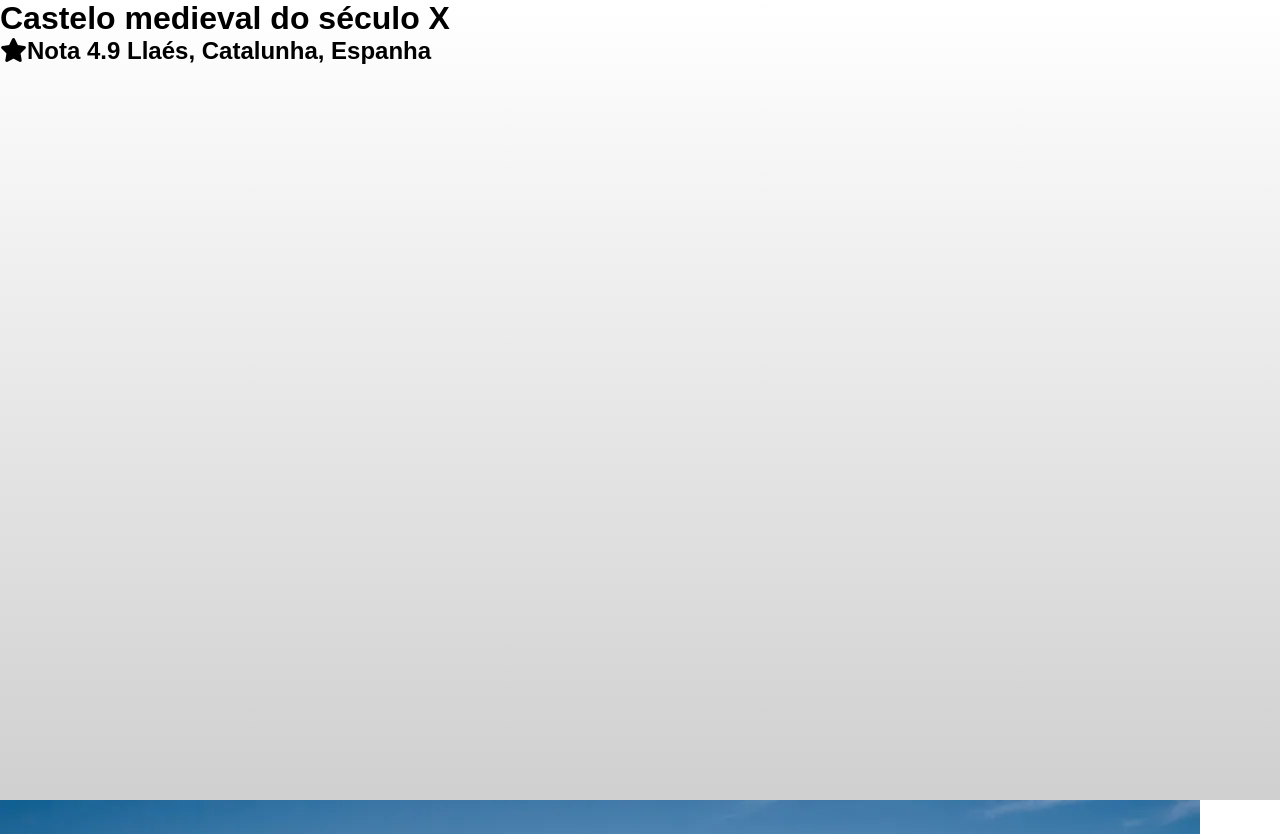
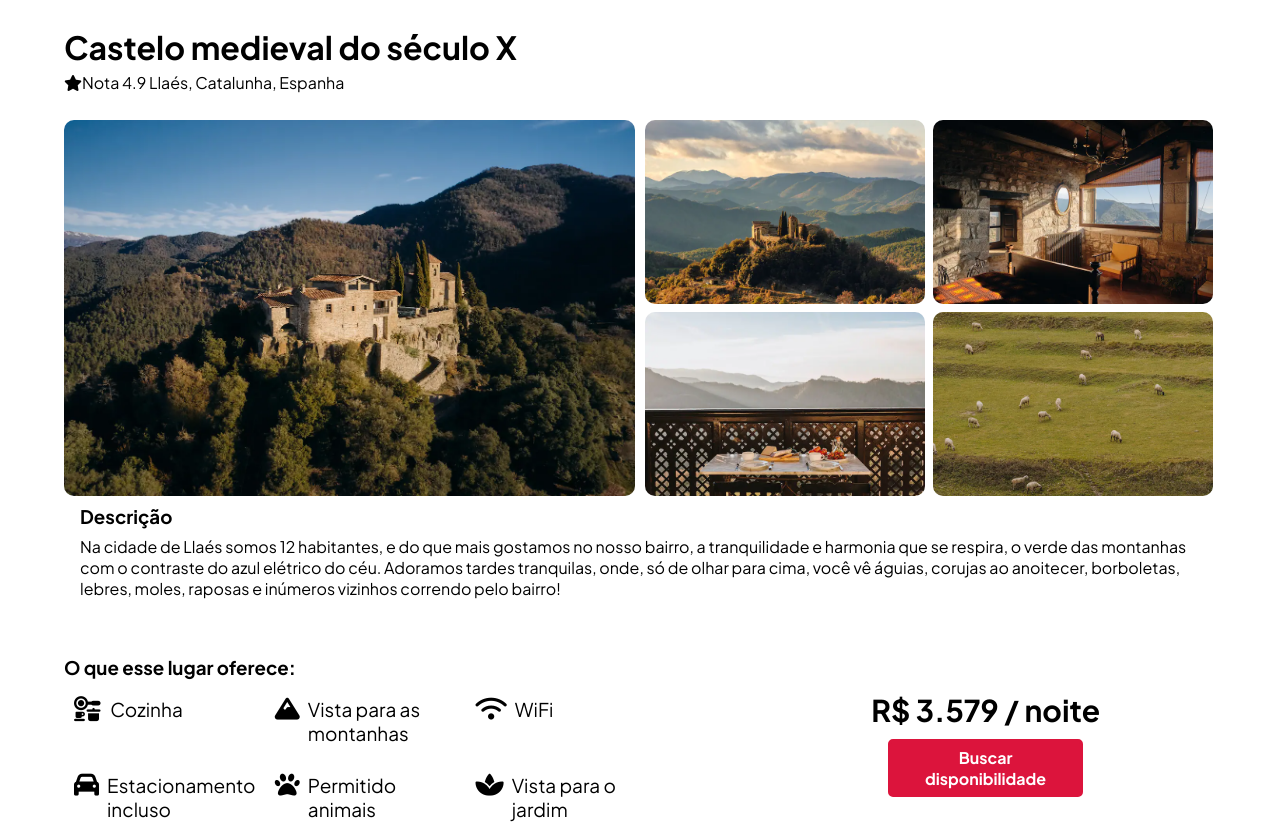
Before and after one commit to lkd8/airbnb-project, a plain HTML site: page index.html in a window 1280 px wide. Shown: the top 834 px of the page. Drawn offline with Linux system fonts and the light colour scheme.

Commit message:
add stylization

```diff
--- a/css/styles.css
+++ b/css/styles.css
@@ -2,7 +2,7 @@
     --color-light: #ffffff;
     --color-dark: #000000;
     --color-pink: #dc143c;
-    --font-body: "Poppins", sans-serif;
+    --font-body: "Plus Jakarta Sans", sans-serif;
 }
 
 * {
@@ -15,18 +15,177 @@
 html {
     scroll-behavior: smooth;
     scroll-padding-top: 100px;
-}
-
-ul,
-ol {
-    list-style: none;
+    margin: 0 5% 0 5%;
 }
 
 header {
+    display: flex;
+    flex-direction: column;
+    justify-content: center;
+    gap: 5px;
     width: 100%;
-    min-height: 100vh;
-    background-image: linear-gradient(to top, rgba(97, 97, 97, 0.3), rgba(255, 255, 255, 0.3));
-    background-repeat: no-repeat;
-    background-size: cover;
-    background-position: center;
+    height: 15vh;
 }
+
+main {
+    height: 67vh;
+
+    @media (max-width: 1024px) {
+        height: auto;
+    }
+}
+
+.photos-section {
+    display: flex;
+    gap: 10px;
+
+    @media (max-width: 1024px) {
+        flex-direction: column;
+    }
+}
+
+.photo-grid {
+    display: flex;
+    flex-wrap: wrap;
+    width: 50%;
+    height: 65%;
+    gap: 8px;
+
+    @media (max-width: 1024px) {
+        width: 98%;
+    }
+}
+
+
+
+.photo {
+    border-radius: 10px;
+}
+
+.main-photo {
+    width: 50%;
+    height: 47vh;
+
+    @media (max-width: 1024px) {
+        width: 98%;
+        height: 33vh;
+        object-fit: cover;
+    }
+}
+
+.photo-item {
+    float: left;
+    width: 49%;
+    height: 23vh;
+    object-fit: cover;
+
+    @media (max-width: 1024px) {
+        width: 100%;
+        height: 33vh;
+    }
+
+
+}
+
+.description {
+    height: 15%;
+    display: flex;
+    flex-direction: column;
+    justify-content: center;
+    gap: 8px;
+    margin: 2vh;
+}
+
+
+footer {
+    height: 30%;
+    display: flex;
+    justify-content: space-between;
+
+    @media (max-width: 1024px) {
+        margin-top: 2vh;
+        flex-direction: column;
+    }
+
+}
+
+.details {
+    width: 60%;
+
+    @media (max-width: 1024px) {
+        width: auto;
+        gap: 8px;
+    }
+    h3{
+        margin-bottom: 1vh;
+    }
+}
+
+.icons-list {
+    display: flex;
+    flex-wrap: wrap;
+    gap: 8px;
+}
+
+.icon-card {
+    width: 25%;
+    display: flex;
+    font-size: 19px;
+    margin: 10px;
+    gap: 8px;
+
+    i {
+        font-size: 25px;
+    }
+    @media (max-width: 1024px) {
+        width: 40%;
+        font-size: 15px;
+    }
+}
+
+.booking {
+    width: 40%;
+}
+
+.link {
+    width: 30%;
+    display: flex;
+    flex-direction: column;
+    align-items: center;
+    text-align: center;
+    margin: auto;
+    gap: 10px;
+
+    a{
+        width: auto;
+    }
+    h2 {
+        font-size: 30px;
+    }
+    @media (max-width: 1024px) {
+        width: auto;
+        margin: 4%;
+    }
+}
+
+
+.btn {
+    border: 3px solid var(--color-pink);
+    background-color: var(--color-pink);
+    color: var(--color-light);
+    font: var(--font-body);
+    font-weight: bold;
+    padding: 5px 30px;
+    border-radius: 5px;
+    width: 80%;
+    transition: 0.7s;
+    @media (max-width: 1024px) {
+       width: auto;
+       padding: 1px 6px;
+    }
+}
+.btn:hover {
+    border: 3px solid var(--color-dark);
+    background-color: var(--color-dark);
+    color: var(--color-pink);
+}
--- a/index.html
+++ b/index.html
@@ -1,5 +1,6 @@
 <!DOCTYPE html>
 <html lang="pt-br">
+
 <head>
   <meta charset="UTF-8" />
   <meta name="viewport" content="width=device-width, initial-scale=1.0" />
@@ -7,9 +8,12 @@
 
   <link rel="preconnect" href="https://fonts.googleapis.com">
   <link rel="preconnect" href="https://fonts.gstatic.com" crossorigin>
-    <link href="https://fonts.googleapis.com/css2?family=Roboto:ital,wght@0,100;0,300;0,400;0,500;0,700;0,900;1,100;1,300;1,400;1,500;1,700;1,900&display=swap" rel="stylesheet">
+  <link href="https://fonts.googleapis.com/css2?family=Plus+Jakarta+Sans:ital,wght@0,200..800;1,200..800&display=swap"
+    rel="stylesheet">
 
-    <link rel="stylesheet" href="https://cdnjs.cloudflare.com/ajax/libs/font-awesome/6.5.2/css/all.min.css" integrity="sha512-SnH5WK+bZxgPHs44uWIX+LLJAJ9/2PkPKZ5QiAj6Ta86w+fsb2TkcmfRyVX3pBnMFcV7oQPJkl9QevSCWr3W6A==" crossorigin="anonymous" referrerpolicy="no-referrer" />
+  <link rel="stylesheet" href="https://cdnjs.cloudflare.com/ajax/libs/font-awesome/6.5.2/css/all.min.css"
+    integrity="sha512-SnH5WK+bZxgPHs44uWIX+LLJAJ9/2PkPKZ5QiAj6Ta86w+fsb2TkcmfRyVX3pBnMFcV7oQPJkl9QevSCWr3W6A=="
+    crossorigin="anonymous" referrerpolicy="no-referrer" />
 
   <link rel="stylesheet" href="./css/styles.css" />
 </head>
@@ -17,31 +21,20 @@
 <body>
   <header>
     <h1>Castelo medieval do século X</h1>
-      <h2><i class="fa-solid fa-star"></i>Nota 4.9 Llaés, Catalunha, Espanha</h2>
+    <p><i class="fa-solid fa-star"></i>Nota 4.9 Llaés, Catalunha, Espanha</p>
   </header>
   <main>
-        <section>
+    <section class="photos-section">
+      <img class="photo main-photo" src="./images/1.webp" alt="Foto aérea do Castelo ao amanhecer">
       <div class="photo-grid">
-            <div class="photo-item1">
-                <img src="./images/1.webp" alt="Foto aérea do Castelo ao amanhecer">
-            </div>
-
-            <div class="photo-item2">
-                <img src="./images/2.webp" alt="Foto aérea do Castelo ao entardecer">
-            </div>
-
-            <div class="photo-item3">
-                <img src="./images/3.webp" alt="Vista interna de um dos quartos do castelo">
-            </div>
-
-            <div class="photo-item4">
-                <img src="./images/4.webp" alt="Mesa posta na varanda com vista para as montanhas">
-            </div>
-
-            <div class="photo-item5">
-                <img src="./images/5.webp" alt="Imagem de rebanho de cabras da propriedade">
+        <img class="photo photo-item" src="./images/2.webp" alt="Foto aérea do Castelo ao entardecer">
+        <img class="photo photo-item" src="./images/3.webp" alt="Vista interna de um dos quartos do castelo">
+        <img class="photo photo-item" src="./images/4.webp" alt="Mesa posta na varanda com vista para as montanhas">
+        <img class="photo photo-item" src="./images/5.webp" alt="Imagem de rebanho de cabras da propriedade">
       </div>
     </section>
+    <div class="description">
+      <h3>Descrição</h3>
       <p>
         Na cidade de Llaés somos 12 habitantes, e do que mais gostamos no nosso
         bairro, a tranquilidade e harmonia que se respira, o verde das montanhas
@@ -50,19 +43,51 @@
         borboletas, lebres, moles, raposas e inúmeros vizinhos correndo pelo
         bairro!
       </p>
+    </div>
   </main>
 
-      <section>
+  <footer>
+    <section class="details">
       <h3>O que esse lugar oferece:</h3>
-      </section>
-
-    <section>
-      <div class="link">
-        <h2>R$ 3.550/ noite</h2>
-        <a href="" class="btn">Buscar disponibilidade</a>
+      <div class="icons-list">
+        <div class="icon-card">
+          <i class="fa-solid fa-kitchen-set"></i>
+          <p>Cozinha</p>
+        </div>
+        <div class="icon-card">
+          <i class="fa-solid fa-mountain"></i>
+          <p>Vista para as montanhas</p>
+        </div>
+        <div class="icon-card">
+          <i class="fa-solid fa-wifi"></i>
+          <p>WiFi</p>
+        </div>
+        <div class="icon-card">
+          <i class="fa-solid fa-car"></i>
+          <p>Estacionamento incluso</p>
+        </div>
+        <div class="icon-card">
+          <i class="fa-solid fa-paw"></i>
+          <p>Permitido animais</p>
+        </div>
+        <div class="icon-card">
+          <i class="fa-solid fa-spa"></i>
+          <p>Vista para o jardim</p>
+        </div>
       </div>
     </section>
+    <div class="link">
+      <h2>R$ 3.579 / noite</h2>
+      <a href="https://www.airbnb.com.br/rooms/2328455" target="_blank">
+        <button class="btn"> Buscar disponibilidade</button>
+      </a>
+    </div>
+
+
+
+  </footer>
 
 
 </body>
+
 </html>
```
Lines whose indentation alone changed are shown as unchanged.
